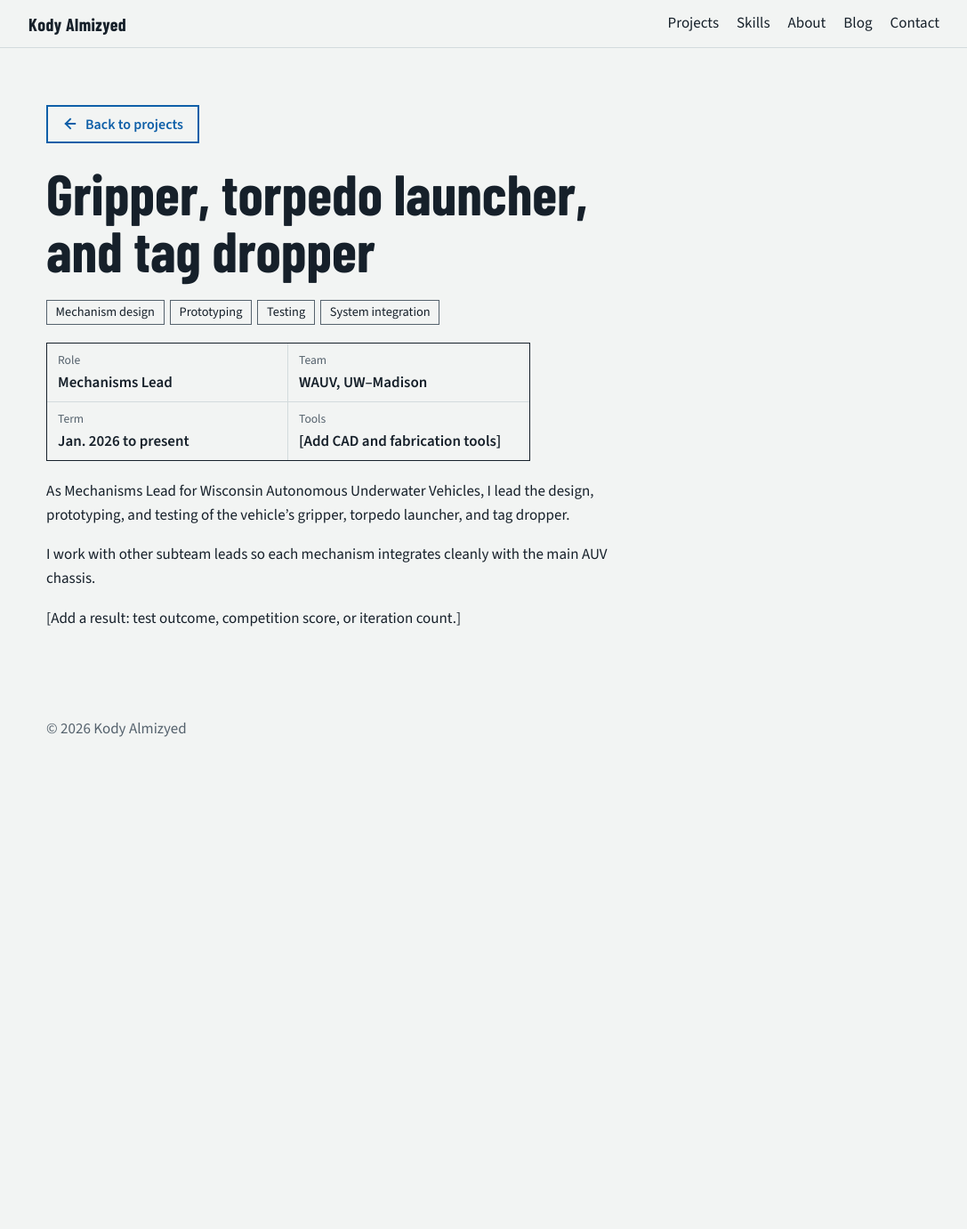
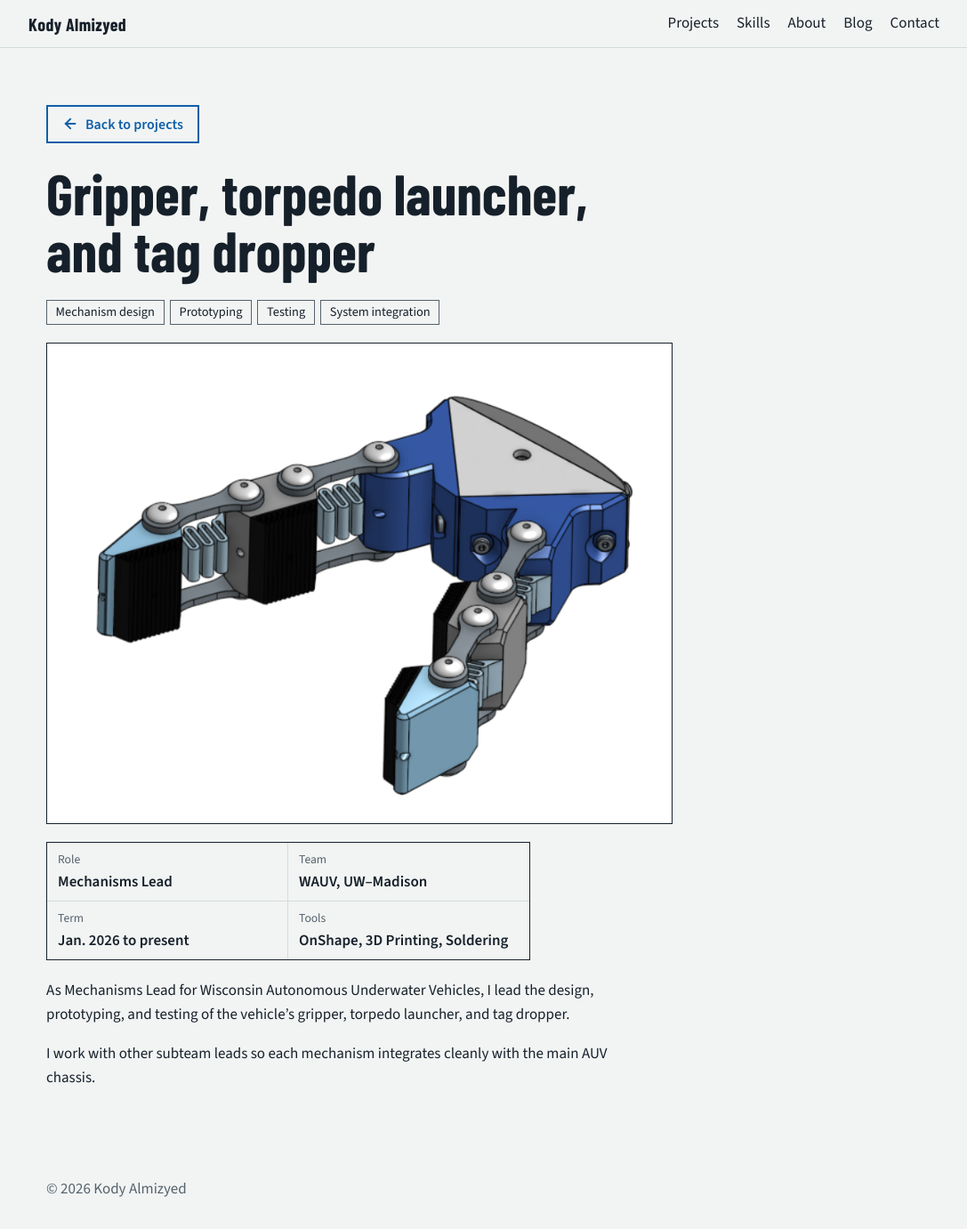
Before and after one commit to dalmizyed/dalmizyed.github.io, a Jekyll site: the page built from _projects/wauv-mechanisms.md, in a window 1280 px wide and 1381 px high. Shown: the whole window at 89% size, without its empty margins (96-1183 px from the left). Built offline with Jekyll 4.4.1, drawn with Linux system fonts in a browser that asks for light colours.

Commit message:
Update Projects “wauv-mechanisms” +1

```diff
--- a/_projects/wauv-mechanisms.md
+++ b/_projects/wauv-mechanisms.md
@@ -2,21 +2,24 @@
 title: Gripper, torpedo launcher, and tag dropper
 order: 1
 summary: As Mechanisms Lead for Wisconsin Autonomous Underwater Vehicles, I lead the design, prototyping, and testing of the vehicle’s gripper, torpedo launcher, and tag dropper.
-thumbnail:
+thumbnail: /assets/images/projects/Screenshot 2026-10-25 220551.png
 skills:
   - Mechanism design
   - Prototyping
   - Testing
   - System integration
 details:
-  - { label: Role, value: Mechanisms Lead }
-  - { label: Team, value: "WAUV, UW–Madison" }
-  - { label: Term, value: Jan. 2026 to present }
-  - { label: Tools, value: "[Add CAD and fabrication tools]" }
+  - label: Role
+    value: Mechanisms Lead
+  - label: Team
+    value: WAUV, UW–Madison
+  - label: Term
+    value: Jan. 2026 to present
+  - label: Tools
+    value: OnShape, 3D Printing, Soldering
 results: []
 ---
+
 As Mechanisms Lead for Wisconsin Autonomous Underwater Vehicles, I lead the design, prototyping, and testing of the vehicle’s gripper, torpedo launcher, and tag dropper.
 
 I work with other subteam leads so each mechanism integrates cleanly with the main AUV chassis.
-
-[Add a result: test outcome, competition score, or iteration count.]
```
Also changed, not shown: assets/images/projects/Screenshot 2026-10-25 220551.png (added).
